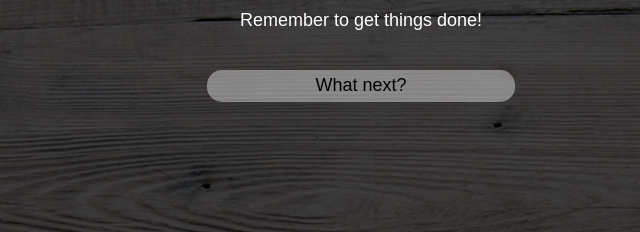
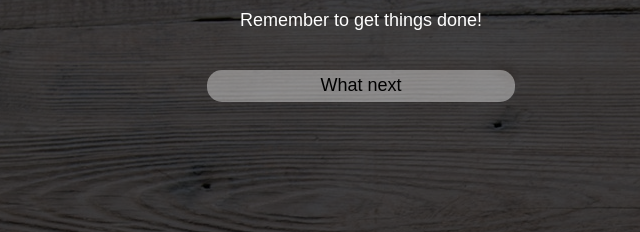
Before and after one commit to romariowilliams/whatnext, a plain HTML site: page index.html in a window 1280 px wide. Shown: the part 171-403 px from the top of the page, 279-919 px from the left. Drawn offline with Linux system fonts and the light colour scheme.

Commit message:
Update index.html file

```diff
--- a/index.html
+++ b/index.html
@@ -24,7 +24,7 @@
         <input id="task-input" type="text" name="newtask"
                onfocus="if(this.value==this.defaultValue)this.value=''"
                onblur="if(this.value=='')this.value=this.defaultValue"
-               value="What next?";/>
+               value="What next";/>
     </form>
 
 
```
